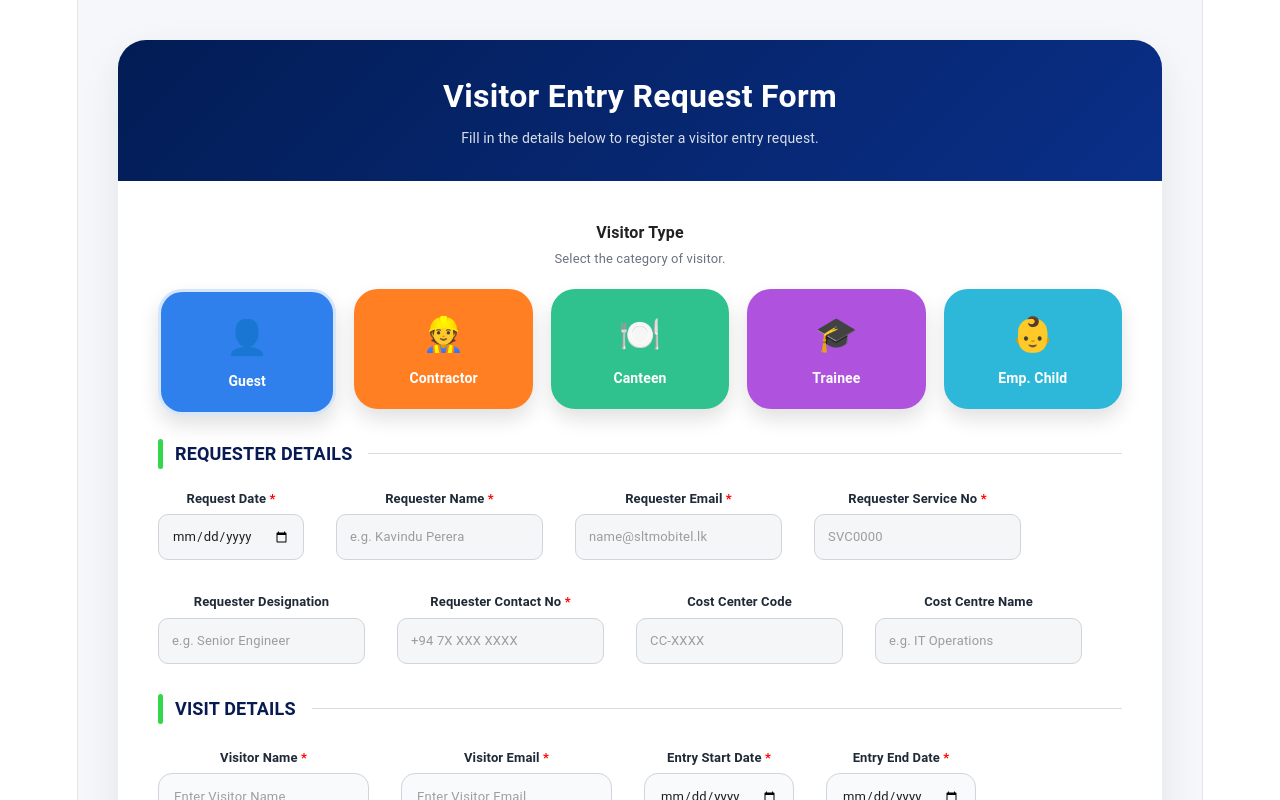
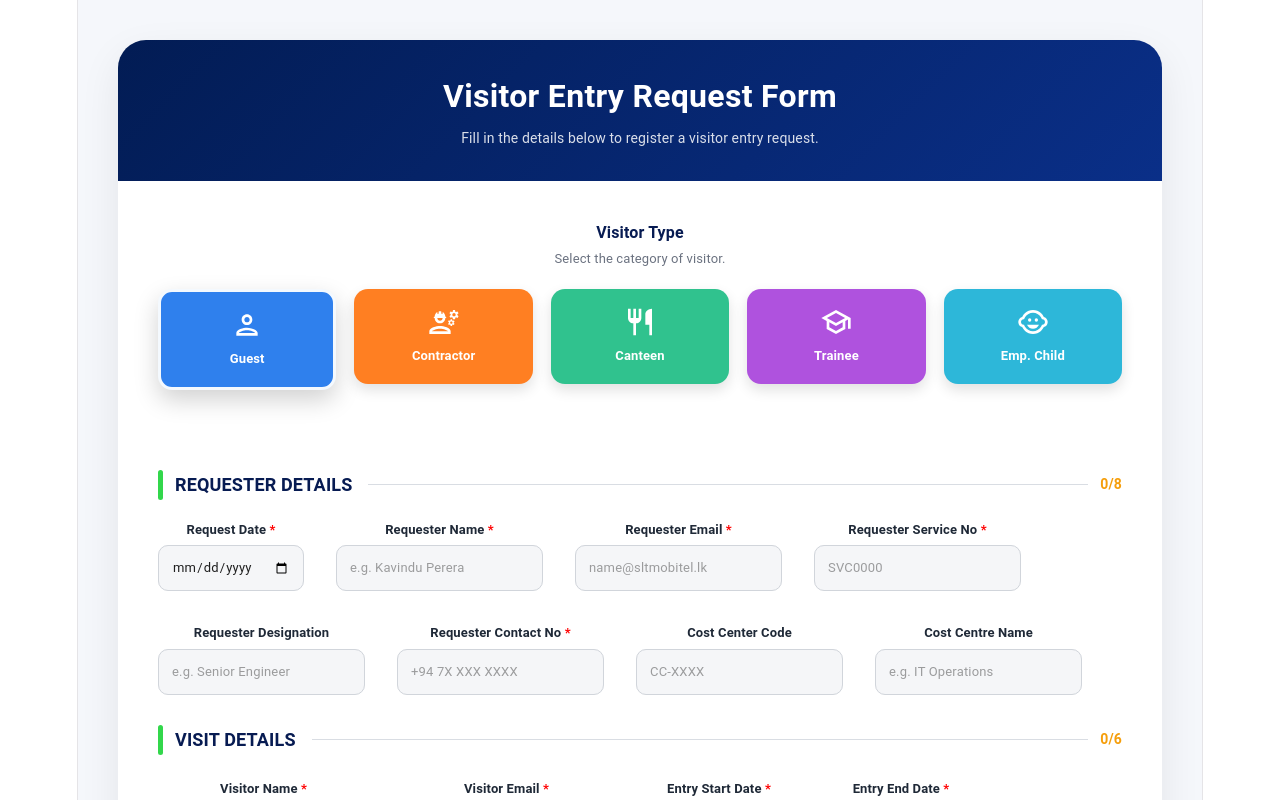
Before and after one commit to SLTVEMS/vems, a React (Vite) app in the folder frontend/: page / in a window 1280 px wide. Shown: the top 800 px of the page. Built offline with nearby package versions, Linux system fonts and the light colour scheme.

Commit message:
add form validations

```diff
--- a/frontend/src/components/RequesterDetailsSection.jsx
+++ b/frontend/src/components/RequesterDetailsSection.jsx
@@ -38,6 +38,12 @@ const Divider = styled(Box)`
   margin-left: 16px;
 `;
 
+const StatusIconWrapper = styled(Box)`
+  margin-left: 12px;
+  display: flex;
+  align-items: center;
+`;
+
 const Label = styled(Typography)`
   font-size: 13px !important;
   font-weight: 600 !important;
@@ -59,6 +65,11 @@ const inputStyle = {
       borderColor: "#d1d5db",
     },
 
+    "&.Mui-error fieldset": {
+      borderColor: "#ef4444 !important",
+      borderWidth: "2px",
+    },
+
     "&:hover fieldset": {
       borderColor: "#bfc5cc",
     },
@@ -76,12 +87,44 @@ const inputStyle = {
 };
 
 function RequesterDetailsSection({ formik }) {
+  const requesterRequiredFields = [
+  formik.values.requestDate,
+  formik.values.requesterName,
+  formik.values.requesterEmail,
+  formik.values.requesterServiceNo,
+  formik.values.requesterDesignation,
+  formik.values.requesterContactNo,
+  formik.values.costCenterCode,
+  formik.values.costCenterName,
+];
+const requesterCompletedCount =
+  requesterRequiredFields.filter(Boolean).length;
+
+const requesterTotalCount = requesterRequiredFields.length;
+
   return (
     <SectionWrapper>
       <SectionHeader>
         <GreenBar />
+
         <HeaderText>Requester Details</HeaderText>
+
         <Divider />
+
+        <StatusIconWrapper>
+          <Typography
+            sx={{
+              fontWeight: 700,
+              fontSize: "14px",
+              color:
+                requesterCompletedCount === requesterTotalCount
+                  ? "#22c55e"
+                  : "#f59e0b",
+            }}
+          >
+            {requesterCompletedCount}/{requesterTotalCount}
+          </Typography>
+        </StatusIconWrapper>
       </SectionHeader>
 
       <Grid container spacing={4}>
@@ -98,6 +141,10 @@ function RequesterDetailsSection({ formik }) {
             name="requestDate"
             value={formik.values.requestDate}
             onChange={formik.handleChange}
+            error={
+              formik.submitCount > 0 &&
+              !formik.values.requestDate
+            }
             InputLabelProps={{ shrink: true }}
             sx={inputStyle}
           />
@@ -114,6 +161,10 @@ function RequesterDetailsSection({ formik }) {
             name="requesterName"
             value={formik.values.requesterName}
             onChange={formik.handleChange}
+            error={
+              formik.submitCount > 0 &&
+              !formik.values.requesterName
+            }
             sx={inputStyle}
           />
         </Grid>
@@ -129,6 +180,10 @@ function RequesterDetailsSection({ formik }) {
             name="requesterEmail"
             value={formik.values.requesterEmail}
             onChange={formik.handleChange}
+            error={
+              formik.submitCount > 0 &&
+              Boolean(formik.errors.requesterEmail)
+            }
             sx={inputStyle}
           />
         </Grid>
@@ -144,6 +199,10 @@ function RequesterDetailsSection({ formik }) {
             name="requesterServiceNo"
             value={formik.values.requesterServiceNo}
             onChange={formik.handleChange}
+            error={
+              formik.submitCount > 0 &&
+              !formik.values.requesterServiceNo
+            }
             sx={inputStyle}
           />
         </Grid>
@@ -159,6 +218,10 @@ function RequesterDetailsSection({ formik }) {
             name="requesterDesignation"
             value={formik.values.requesterDesignation}
             onChange={formik.handleChange}
+            error={
+              formik.submitCount > 0 &&
+              !formik.values.requesterDesignation
+            }
             sx={inputStyle}
           />
         </Grid>
@@ -174,6 +237,10 @@ function RequesterDetailsSection({ formik }) {
             name="requesterContactNo"
             value={formik.values.requesterContactNo}
             onChange={formik.handleChange}
+            error={
+              formik.submitCount > 0 &&
+              !formik.values.requesterContactNo
+            }
             sx={inputStyle}
           />
         </Grid>
@@ -187,6 +254,10 @@ function RequesterDetailsSection({ formik }) {
           name="costCenterCode"
           value={formik.values.costCenterCode}
           onChange={formik.handleChange}
+          error={
+            formik.submitCount > 0 &&
+            !formik.values.costCenterCode
+          }
           sx={inputStyle}
         />
         </Grid>
@@ -200,6 +271,10 @@ function RequesterDetailsSection({ formik }) {
             name="costCenterName"
             value={formik.values.costCenterName}
             onChange={formik.handleChange}
+            error={
+              formik.submitCount > 0 &&
+              !formik.values.costCenterName
+            }
             sx={inputStyle}
           />
         </Grid>
--- a/frontend/src/components/VisitDetailsSection.jsx
+++ b/frontend/src/components/VisitDetailsSection.jsx
@@ -6,6 +6,12 @@ import {
   TextField,
   Typography,
 } from "@mui/material";
+import CheckCircleIcon from "@mui/icons-material/CheckCircle";
+import CancelIcon from "@mui/icons-material/Cancel";
+import { LocalizationProvider } from "@mui/x-date-pickers/LocalizationProvider";
+import { AdapterDayjs } from "@mui/x-date-pickers/AdapterDayjs";
+import { TimePicker } from "@mui/x-date-pickers/TimePicker";
+import dayjs from "dayjs";
 
 const SectionWrapper = styled(Box)`
   margin-top: 30px;
@@ -37,6 +43,12 @@ const Divider = styled(Box)`
   height: 1px;
   background: #d9dde3;
   margin-left: 16px;
+`;
+
+const StatusIconWrapper = styled(Box)`
+  margin-left: 12px;
+  display: flex;
+  align-items: center;
 `;
 
 const Label = styled(Typography)`
@@ -88,9 +100,15 @@ const inputStyle = {
     color: "#64748b",
   },
 
+  "& input[type='time']": {
+  cursor: "pointer",
+  fontWeight: 500,
+  },
+
   "& input[type='time']::-webkit-calendar-picker-indicator": {
     cursor: "pointer",
-    opacity: 1,
+    opacity: 0.8,
+    transform: "scale(1.2)",
   },
 
   "& input[type='date']::-webkit-calendar-picker-indicator": {
@@ -110,12 +128,43 @@ const menuProps = {
 };
 
 function VisitDetailsSection({ formik }) {
+  const visitRequiredFields = [
+  formik.values.visitorName,
+  formik.values.visitorEmail,
+  formik.values.entryStartDate,
+  formik.values.entryEndDate,
+  formik.values.nightWorkRequired,
+  formik.values.reason,
+];
+
+const visitCompletedCount =
+  visitRequiredFields.filter(Boolean).length;
+
+const visitTotalCount = visitRequiredFields.length;
+
   return (
     <SectionWrapper>
      <SectionHeader>
       <GreenBar />
+
       <HeaderText>Visit Details</HeaderText>
+
       <Divider />
+
+      <StatusIconWrapper>
+        <Typography
+          sx={{
+            fontWeight: 700,
+            fontSize: "14px",
+            color:
+              visitCompletedCount === visitTotalCount
+                ? "#22c55e"
+                : "#f59e0b",
+          }}
+        >
+          {visitCompletedCount}/{visitTotalCount}
+        </Typography>
+      </StatusIconWrapper>
     </SectionHeader>
 
 
@@ -132,6 +181,10 @@ function VisitDetailsSection({ formik }) {
             name="visitorName"
             value={formik.values.visitorName}
             onChange={formik.handleChange}
+            error={
+              formik.submitCount > 0 &&
+              Boolean(formik.errors.visitorName)
+            }
             sx={inputStyle}
           />
         </Grid>
@@ -147,6 +200,10 @@ function VisitDetailsSection({ formik }) {
             name="visitorEmail"
             value={formik.values.visitorEmail}
             onChange={formik.handleChange}
+            error={
+              formik.submitCount > 0 &&
+              Boolean(formik.errors.visitorEmail)
+            }
             sx={inputStyle}
           />
         </Grid>
@@ -161,6 +218,10 @@ function VisitDetailsSection({ formik }) {
             name="entryStartDate"
             value={formik.values.entryStartDate}
             onChange={formik.handleChange}
+            error={
+              formik.submitCount > 0 &&
+              Boolean(formik.errors.entryStartDate)
+            }
             sx={inputStyle}
           />
         </Grid>
@@ -176,10 +237,15 @@ function VisitDetailsSection({ formik }) {
             name="entryEndDate"
             value={formik.values.entryEndDate}
             onChange={formik.handleChange}
+            error={
+              formik.submitCount > 0 &&
+              Boolean(formik.errors.entryEndDate)
+            }
             sx={inputStyle}
           />
         </Grid>
 
+        {formik.values.visitorType !== "Emp. Child" && (
         <Grid item xs={12} md={3}>
           <Label>
             Night Work Required <Required>*</Required>
@@ -191,6 +257,10 @@ function VisitDetailsSection({ formik }) {
             name="nightWorkRequired"
             value={formik.values.nightWorkRequired}
             onChange={formik.handleChange}
+            error={
+              formik.submitCount > 0 &&
+              Boolean(formik.errors.nightWorkRequired)
+            }
             sx={inputStyle}
             SelectProps={{
               MenuProps: menuProps,
@@ -201,6 +271,7 @@ function VisitDetailsSection({ formik }) {
             <MenuItem value="No">No</MenuItem>
           </TextField>
         </Grid>
+      )}
 
         <Grid item xs={12} md={3}>
           <Label>Visiting Building / Pass Type</Label>
@@ -215,9 +286,8 @@ function VisitDetailsSection({ formik }) {
           />
         </Grid>
 
-        {/* Row 2 - Night Work */}
-
-        {formik.values.nightWorkRequired === "Yes" && (
+        {formik.values.visitorType !== "Emp. Child" &&
+          formik.values.nightWorkRequired === "Yes" && (
           <>
             <Grid item xs={12} md={3}>
               <Label>Night Work Start Time</Label>
@@ -228,6 +298,9 @@ function VisitDetailsSection({ formik }) {
                   name="nightWorkStartTime"
                   value={formik.values.nightWorkStartTime}
                   onChange={formik.handleChange}
+                  inputProps={{
+                    step: 300,
+                  }}
                   sx={inputStyle}
                 />
             </Grid>
@@ -241,15 +314,15 @@ function VisitDetailsSection({ formik }) {
                   name="nightWorkEndTime"
                   value={formik.values.nightWorkEndTime}
                   onChange={formik.handleChange}
+                  inputProps={{
+                    step: 300,
+                  }}
                   sx={inputStyle}
                 />
             </Grid>
           </>
         )}
 
-        {/* Row 3 */}
-
-        {/* Row 3 */}
 
         <Grid item xs={12} md={3}>
           <Label>Visiting Section</Label>
@@ -309,14 +382,15 @@ function VisitDetailsSection({ formik }) {
               name="vehicleNumber"
               value={formik.values.vehicleNumber}
               onChange={formik.handleChange}
+              error={
+                formik.submitCount > 0 &&
+                Boolean(formik.errors.vehicleNumber)
+              }
               sx={inputStyle}
             />
           </Grid>
         )}
 
-        {/* Row 4 */}
-
-                {/* Row 4 */}
 
         <Grid item xs={12} md={3}>
           <Label>Telephone Number</Label>
@@ -344,7 +418,6 @@ function VisitDetailsSection({ formik }) {
           />
         </Grid>
 
-        {/* Row 5 - Full Width Reason */}
 
         <Box
           sx={{
@@ -365,6 +438,10 @@ function VisitDetailsSection({ formik }) {
             name="reason"
             value={formik.values.reason}
             onChange={formik.handleChange}
+            error={
+              formik.submitCount > 0 &&
+              Boolean(formik.errors.reason)
+            }
             sx={{
               width: "100%",
 
@@ -374,6 +451,11 @@ function VisitDetailsSection({ formik }) {
 
                 "& fieldset": {
                   borderColor: "#d1d5db",
+                },
+
+                "&.Mui-error fieldset": {
+                  borderColor: "#ef4444 !important",
+                  borderWidth: "2px",
                 },
 
                 "&:hover fieldset": {
--- a/frontend/src/components/VisitorTypeSection.jsx
+++ b/frontend/src/components/VisitorTypeSection.jsx
@@ -1,31 +1,37 @@
 import styled from "styled-components";
 import { Box, Typography } from "@mui/material";
+
+import PersonOutlinedIcon from "@mui/icons-material/PersonOutlined";
+import EngineeringOutlinedIcon from "@mui/icons-material/EngineeringOutlined";
+import RestaurantOutlinedIcon from "@mui/icons-material/RestaurantOutlined";
+import SchoolOutlinedIcon from "@mui/icons-material/SchoolOutlined";
+import ChildCareOutlinedIcon from "@mui/icons-material/ChildCareOutlined";
 
 const visitorTypes = [
   {
     label: "Guest",
     color: "#2F80ED",
-    icon: "👤",
+    icon: <PersonOutlinedIcon sx={{ fontSize: 32 }} />,
   },
   {
     label: "Contractor",
     color: "#FF7F22",
-    icon: "👷",
+    icon: <EngineeringOutlinedIcon sx={{ fontSize: 32 }} />,
   },
   {
     label: "Canteen",
     color: "#30C28E",
-    icon: "🍽️",
+    icon: <RestaurantOutlinedIcon sx={{ fontSize: 32 }} />,
   },
   {
     label: "Trainee",
     color: "#AF52DE",
-    icon: "🎓",
+    icon: <SchoolOutlinedIcon sx={{ fontSize: 32 }} />,
   },
   {
     label: "Emp. Child",
     color: "#2DB7D9",
-    icon: "👶",
+    icon: <ChildCareOutlinedIcon sx={{ fontSize: 32 }} />,
   },
 ];
 
@@ -45,8 +51,8 @@ const CardContainer = styled.div`
 `;
 
 const TypeCard = styled.div`
-  height: 120px;
-  border-radius: 24px;
+  height: 95px;
+  border-radius: 14px;
 
   background: ${(props) => props.bg};
 
@@ -62,16 +68,17 @@ const TypeCard = styled.div`
 
   border: ${(props) =>
     props.active
-      ? "3px solid rgba(255,255,255,0.8)"
+      ? "3px solid rgba(255,255,255,0.95)"
       : "none"};
 
-  box-shadow:
-    0 10px 20px rgba(0,0,0,0.12);
+  box-shadow: ${(props) =>
+    props.active
+      ? "0px 10px 24px rgba(0,0,0,0.18)"
+      : "0px 6px 14px rgba(0,0,0,0.12)"};
 
   &:hover {
-    transform: translateY(-4px);
-    box-shadow:
-      0 18px 30px rgba(0,0,0,0.18);
+    transform: translateY(-3px);
+    box-shadow: 0px 14px 24px rgba(0,0,0,0.18);
   }
 `;
 
@@ -82,6 +89,8 @@ function VisitorTypeSection({ formik }) {
         sx={{
           fontWeight: 700,
           fontSize: "16px",
+          color: "#071b52",
+          textAlign: "center",
         }}
       >
         Visitor Type
@@ -92,6 +101,7 @@ function VisitorTypeSection({ formik }) {
           fontSize: "13px",
           color: "#6B7280",
           mt: 0.5,
+          textAlign: "center",
         }}
       >
         Select the category of visitor.
@@ -103,8 +113,7 @@ function VisitorTypeSection({ formik }) {
             key={type.label}
             bg={type.color}
             active={
-              formik.values.visitorType ===
-              type.label
+              formik.values.visitorType === type.label
             }
             onClick={() =>
               formik.setFieldValue(
@@ -113,19 +122,23 @@ function VisitorTypeSection({ formik }) {
               )
             }
           >
-            <Typography
+            <Box
               sx={{
-                fontSize: "34px",
+                display: "flex",
+                alignItems: "center",
+                justifyContent: "center",
+                color: "#fff",
               }}
             >
               {type.icon}
-            </Typography>
+            </Box>
 
             <Typography
               sx={{
                 mt: 1,
                 fontWeight: 600,
-                fontSize: "14px",
+                fontSize: "13px",
+                color: "#fff",
               }}
             >
               {type.label}
--- a/frontend/src/pages/CreateRequestForm.jsx
+++ b/frontend/src/pages/CreateRequestForm.jsx
@@ -12,20 +12,55 @@ import VisitorTypeSection from "../components/VisitorTypeSection";
 import RequesterDetailsSection from "../components/RequesterDetailsSection";
 import VisitDetailsSection from "../components/VisitDetailsSection";
 import RecommendingOfficerSection from "../components/RecommendingOfficerSection";
-import DutyOfficerSection from "../components/DutyOfficerSection";
 import SupportingDocumentsSection from "../components/SupportingDocumentsSection";
 
 const validationSchema = Yup.object({
-  requesterName: Yup.string().required(
-    "Requester Name is required"
-  ),
+  requestDate: Yup.string().required(),
+
+  requesterName: Yup.string().required(),
 
   requesterEmail: Yup.string()
     .email("Invalid Email")
-    .required("Requester Email is required"),
+    .required(),
 
-  requesterServiceNo: Yup.string().required(
-    "Service Number is required"
+  requesterServiceNo: Yup.string().required(),
+
+  requesterDesignation: Yup.string().required(),
+
+  requesterContactNo: Yup.string().required(),
+
+  costCenterCode: Yup.string().required(),
+
+  costCenterName: Yup.string().required(),
+
+  visitorName: Yup.string().required(),
+
+  visitorEmail: Yup.string()
+    .email("Invalid Email")
+    .required(),
+
+  entryStartDate: Yup.string().required(),
+
+  entryEndDate: Yup.string().required(),
+
+  reason: Yup.string().required(),
+
+  nightWorkRequired: Yup.string().when(
+    "visitorType",
+    {
+      is: (val) => val !== "Emp. Child",
+      then: (schema) => schema.required(),
+      otherwise: (schema) => schema.notRequired(),
+    }
+  ),
+
+  vehicleNumber: Yup.string().when(
+    "vehicleParking",
+    {
+      is: "Yes",
+      then: (schema) => schema.required(),
+      otherwise: (schema) => schema.notRequired(),
+    }
   ),
 });
 
@@ -63,11 +98,6 @@ const initialValues = {
   recommendationStatus: "",
   recommendedOn: "",
   recommendationRemarks: "",
-
-  dutyOfficerSvcNo: "",
-  dutyApprovalStatus: "",
-  dutyApprovedOn: "",
-  dutyOfficerRemarks: "",
 
   attachments: [],
 };
@@ -157,9 +187,11 @@ function CreateRequestForm() {
                   mx: "auto",
                 }}
               >
-                <VisitorTypeSection
-                  formik={formik}
-                />
+               <Box sx={{ mb: 10 }}>
+                  <VisitorTypeSection
+                    formik={formik}
+                  />
+                </Box>
 
                 <RequesterDetailsSection
                   formik={formik}
@@ -170,10 +202,6 @@ function CreateRequestForm() {
                 />
 
                 <RecommendingOfficerSection
-                  formik={formik}
-                />
-
-                <DutyOfficerSection
                   formik={formik}
                 />
 
```
Also changed, not shown: 1 other file (tests, documents, lock files or other folders). Lines whose indentation alone changed are shown as unchanged.
